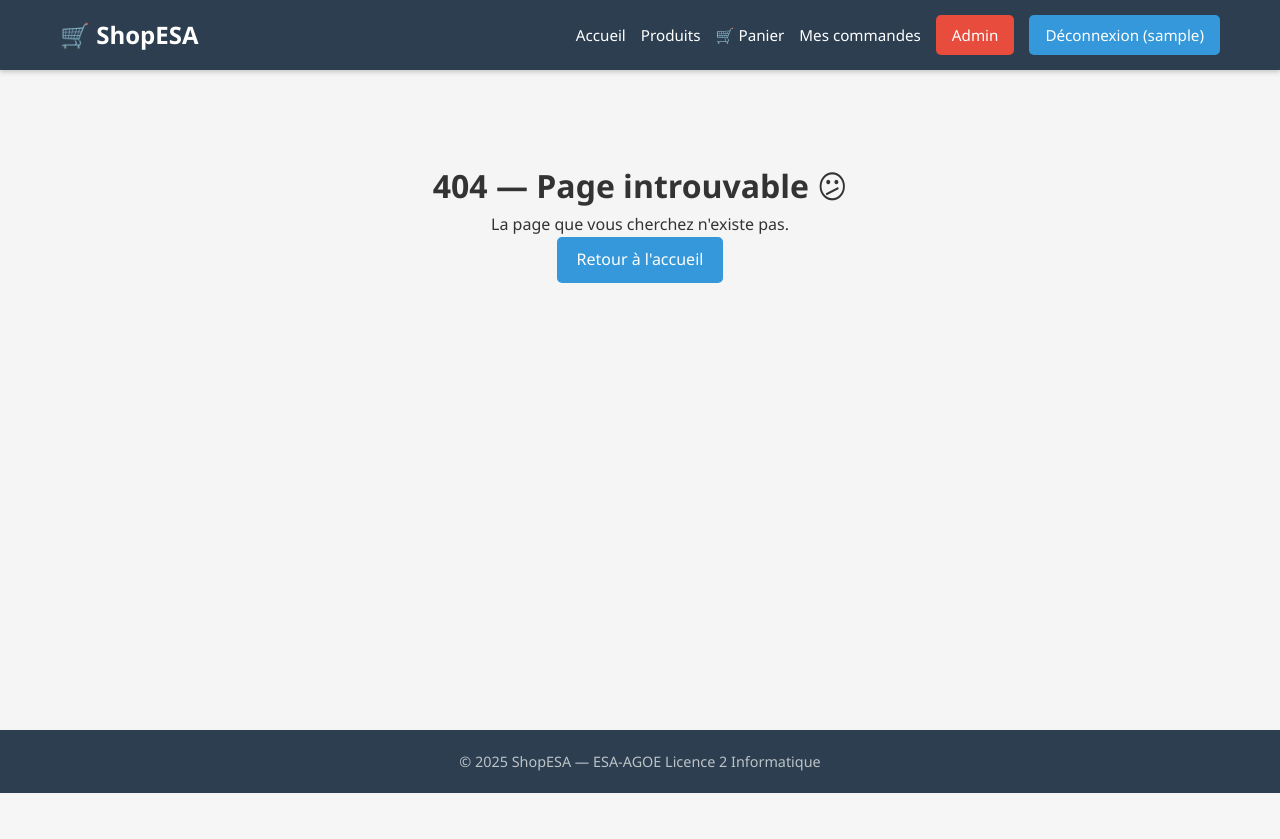
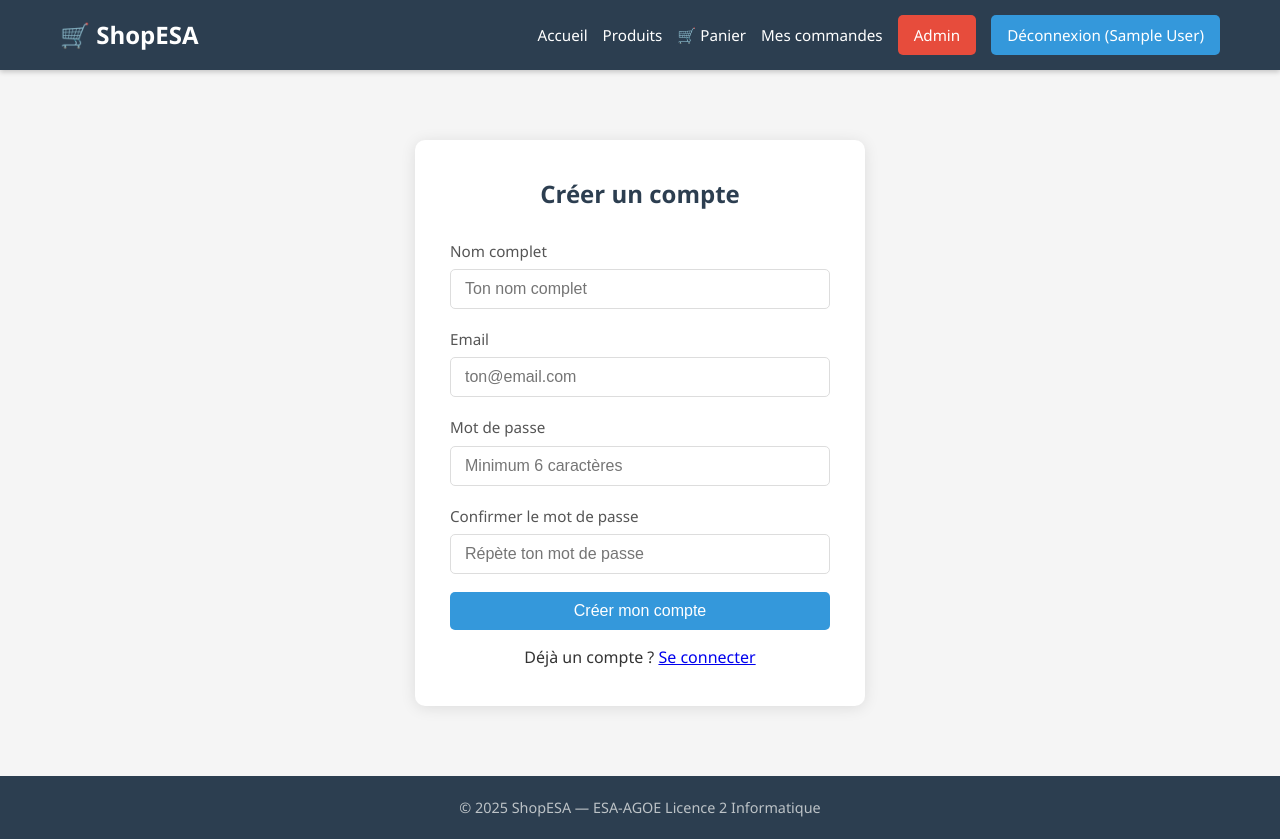
Before and after one commit to N3cr0-B1t/ShopESA, a PHP site: page /index.php?page=inscription in a window 1280 px wide. Before the commit the page ends 793 px from the top, so only its background shows below. Run offline with PHP 8.4, Linux system fonts and the light colour scheme; the visitor is signed in with stand-in values (Sample User, id 1).

Commit message:
feat: module authentification complet inscription/connexion/déconnexion [Binome]

```diff
--- /dev/null
+++ b/controllers/AuthController.php
@@ -0,0 +1,109 @@
+<?php
+
+require_once 'models/User.php';
+
+/**
+ * Gèrer l'inscription d'un nouvel utilisateur
+ */
+function gererInscription() {
+    $erreurs = [];
+    $succes  = '';
+
+    if ($_SERVER['REQUEST_METHOD'] === 'POST') {
+
+        // Récupération et nettoyage des données
+        $nom      = trim($_POST['nom'] ?? '');
+        $email    = trim($_POST['email'] ?? '');
+        $password = trim($_POST['password'] ?? '');
+        $confirm  = trim($_POST['confirm_password'] ?? '');
+
+        if (empty($nom)) {
+            $erreurs[] = "Le nom est obligatoire.";
+        }
+
+        if (empty($email) || !filter_var($email, FILTER_VALIDATE_EMAIL)) {
+            $erreurs[] = "L'email est invalide.";
+        }
+
+        if (strlen($password) < 6) {
+            $erreurs[] = "Le mot de passe doit faire au moins 6 caractères.";
+        }
+
+        if ($password !== $confirm) {
+            $erreurs[] = "Les mots de passe ne correspondent pas.";
+        }
+
+        if (emailExiste($email)) {
+            $erreurs[] = "Cet email est déjà utilisé.";
+        }
+
+        if (empty($erreurs)) {
+            if (creerUtilisateur($nom, $email, $password)) {
+                $succes = "Compte créé avec succès ! Tu peux maintenant te connecter.";
+            } else {
+                $erreurs[] = "Une erreur est survenue. Réessaie.";
+            }
+        }
+    }
+
+    // Charge la vue inscription avec les données
+    require_once 'views/inscription.php';
+}
+
+/**
+ * Gère la connexion d'un utilisateur
+ */
+function gererConnexion() {
+    $erreurs = [];
+
+    // Si déjà connecté on redirige vers l'accueil
+    if (isset($_SESSION['user_id'])) {
+        header('Location: /ShopESA/?page=accueil');
+        exit;
+    }
+
+    if ($_SERVER['REQUEST_METHOD'] === 'POST') {
+
+        $email    = trim($_POST['email'] ?? '');
+        $password = trim($_POST['password'] ?? '');
+
+        if (empty($email) || empty($password)) {
+            $erreurs[] = "Email et mot de passe obligatoires.";
+        } else {
+
+            $user = trouverUtilisateurParEmail($email);
+
+            // Vérifier le mot de passe avec bcrypt
+            if ($user && password_verify($password, $user['password'])) {
+
+                $_SESSION['user_id']   = $user['id'];
+                $_SESSION['user_nom']  = $user['nom'];
+                $_SESSION['user_role'] = $user['role'];
+
+                // Rediriger selon le rôle
+                if ($user['role'] === 'admin') {
+                    header('Location: /ShopESA/admin/');
+                } else {
+                    header('Location: /ShopESA/?page=accueil');
+                }
+                exit;
+
+            } else {
+                $erreurs[] = "Email ou mot de passe incorrect.";
+            }
+        }
+    }
+
+
+    require_once 'views/connexion.php';
+}
+
+/**
+ * Déconnecter l'utilisateur
+ */
+function gererDeconnexion() {
+
+    session_destroy();
+    header('Location: /ShopESA/?page=connexion');
+    exit;
+}
--- a/index.php
+++ b/index.php
@@ -1,14 +1,13 @@
 <?php
-// ============================================
-// index.php — Point d'entrée principal
-// Routeur simple de ShopESA
-// ============================================
 
 session_start();
 require_once 'config/db.php';
+require_once 'controllers/AuthController.php';
 
+// Récupère la page demandée dans l'URL
 $page = isset($_GET['page']) ? $_GET['page'] : 'accueil';
 
+// Sécurité : pages autorisées uniquement
 $pages_autorisees = [
     'accueil',
     'produits',
@@ -26,17 +25,33 @@ if (!in_array($page, $pages_autorisees)) {
     $page = 'accueil';
 }
 
-// Charge le header
+// Routing — appelle le bon contrôleur
+switch ($page) {
+    case 'inscription':
+        gererInscription();
+        break;
+
+    case 'connexion':
+        gererConnexion();
+        break;
+
+    case 'deconnexion':
+        gererDeconnexion();
+        break;
+
+    default:
+
         require_once 'views/partials/header.php';
 
-// Charge la vue correspondante à la page
+        // Charge la vue
         $vue = 'views/' . $page . '.php';
-
         if (file_exists($vue)) {
             require_once $vue;
         } else {
             require_once 'views/404.php';
         }
 
-// Charge le footer
+
         require_once 'views/partials/footer.php';
+        break;
+}
--- /dev/null
+++ b/models/User.php
@@ -0,0 +1,50 @@
+<?php
+
+/**
+ * Créer un nouvel utilisateur en BDD
+ */
+function creerUtilisateur($nom, $email, $password) {
+    $pdo = getDB();
+
+    // Hashage sécurisé du mot de passe avec bcrypt
+    $password_hash = password_hash($password, PASSWORD_BCRYPT);
+
+    $stmt = $pdo->prepare("
+        INSERT INTO users (nom, email, password, role)
+        VALUES (:nom, :email, :password, 'client')
+    ");
+
+    return $stmt->execute([
+        ':nom'      => $nom,
+        ':email'    => $email,
+        ':password' => $password_hash
+    ]);
+}
+
+/**
+ * Trouver un utilisateur par son email
+ */
+function trouverUtilisateurParEmail($email) {
+    $pdo = getDB();
+
+    $stmt = $pdo->prepare("
+        SELECT * FROM users WHERE email = :email LIMIT 1
+    ");
+
+    $stmt->execute([':email' => $email]);
+    return $stmt->fetch();
+}
+
+/**
+ * Vérifier si un email existe déjà en BDD
+ */
+function emailExiste($email) {
+    $pdo = getDB();
+
+    $stmt = $pdo->prepare("
+        SELECT COUNT(*) FROM users WHERE email = :email
+    ");
+
+    $stmt->execute([':email' => $email]);
+    return $stmt->fetchColumn() > 0;
+}
--- a/public/css/style.css
+++ b/public/css/style.css
@@ -163,3 +163,47 @@ body {
         justify-content: center;
     }
 }
+
+/* ========================
+   FORMULAIRES
+   ======================== */
+.form-card {
+    max-width: 450px;
+    margin: 40px auto;
+    background: white;
+    padding: 35px;
+    border-radius: 10px;
+    box-shadow: 0 2px 15px rgba(0,0,0,0.1);
+}
+
+.form-card h2 {
+    text-align: center;
+    margin-bottom: 25px;
+    color: #2c3e50;
+}
+
+.form-group {
+    margin-bottom: 18px;
+}
+
+.form-group label {
+    display: block;
+    margin-bottom: 6px;
+    font-weight: 500;
+    color: #555;
+    font-size: 0.95rem;
+}
+
+.form-group input {
+    width: 100%;
+    padding: 10px 14px;
+    border: 1px solid #ddd;
+    border-radius: 5px;
+    font-size: 1rem;
+    transition: border-color 0.2s;
+}
+
+.form-group input:focus {
+    outline: none;
+    border-color: #3498db;
+}
--- /dev/null
+++ b/views/inscription.php
@@ -0,0 +1,87 @@
+<?php
+
+$titre_page = 'Inscription';
+require_once 'views/partials/header.php';
+?>
+
+<div class="container">
+    <div class="form-card">
+        <h2>Créer un compte</h2>
+
+        <?php if (!empty($erreurs)): ?>
+            <div class="alert alert-danger">
+                <?php foreach ($erreurs as $erreur): ?>
+                    <p>❌ <?= htmlspecialchars($erreur) ?></p>
+                <?php endforeach; ?>
+            </div>
+        <?php endif; ?>
+
+        <?php if (!empty($succes)): ?>
+            <div class="alert alert-success">
+                ✅ <?= htmlspecialchars($succes) ?>
+                <a href="/ShopESA/?page=connexion">Se connecter</a>
+            </div>
+        <?php endif; ?>
+
+        <form method="POST" action="/ShopESA/?page=inscription">
+
+            <div class="form-group">
+                <label for="nom">Nom complet</label>
+                <input
+                    type="text"
+                    id="nom"
+                    name="nom"
+                    placeholder="Ton nom complet"
+                    value="<?= htmlspecialchars($_POST['nom'] ?? '') ?>"
+                    required
+                >
+            </div>
+
+            <div class="form-group">
+                <label for="email">Email</label>
+                <input
+                    type="email"
+                    id="email"
+                    name="email"
+                    placeholder="ton@email.com"
+                    value="<?= htmlspecialchars($_POST['email'] ?? '') ?>"
+                    required
+                >
+            </div>
+
+            <div class="form-group">
+                <label for="password">Mot de passe</label>
+                <input
+                    type="password"
+                    id="password"
+                    name="password"
+                    placeholder="Minimum 6 caractères"
+                    required
+                >
+            </div>
+
+            <div class="form-group">
+                <label for="confirm_password">Confirmer le mot de passe</label>
+                <input
+                    type="password"
+                    id="confirm_password"
+                    name="confirm_password"
+                    placeholder="Répète ton mot de passe"
+                    required
+                >
+            </div>
+
+            <button type="submit" class="btn btn-primary" style="width:100%">
+                Créer mon compte
+            </button>
+
+        </form>
+
+        <p style="text-align:center; margin-top:15px;">
+            Déjà un compte ?
+            <a href="/ShopESA/?page=connexion">Se connecter</a>
+        </p>
+    </div>
+</div>
+
+<?php require_once 'views/partials/footer.php'; ?>
```
Also changed, not shown: views/connexion.php (added, +61 -0 lines). Lines whose indentation alone changed are shown as unchanged.
